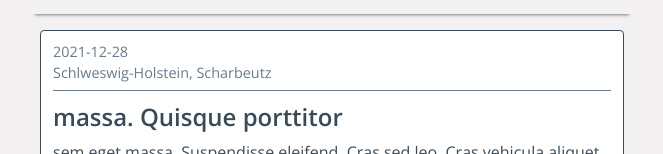
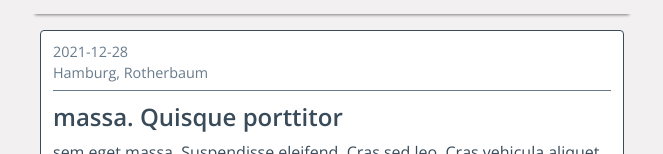
Before and after one commit to lalueders/capstone-project, a React (Create React App) app: page / in a window 1280 px wide. Shown: the part 160-314 px from the top of the page, without its empty margins (308-971 px from the left). Built offline with nearby package versions, Linux system fonts and the light colour scheme.

Commit message:
Decrease display time of Submitmessage

```diff
--- a/src/App.js
+++ b/src/App.js
@@ -11,7 +11,7 @@ function App() {
     {
       id: 'WO8KJDKK0OV',
       date: '2021-12-28',
-      location: 'Schlweswig-Holstein, Scharbeutz',
+      location: 'Hamburg, Rotherbaum',
       title: 'massa. Quisque porttitor',
       text: 'sem eget massa. Suspendisse eleifend. Cras sed leo. Cras vehicula aliquet libero. Integer in magna. Phasellus dolor elit,',
       categories: ['family'],
@@ -140,7 +140,7 @@ function App() {
 
   function showFormSubmitMessage() {
     setIsFormSubmitted(true);
-    setTimeout(() => setIsFormSubmitted(false), 1500);
+    setTimeout(() => setIsFormSubmitted(false), 1000);
   }
 
   function deleteNote(id) {
```
